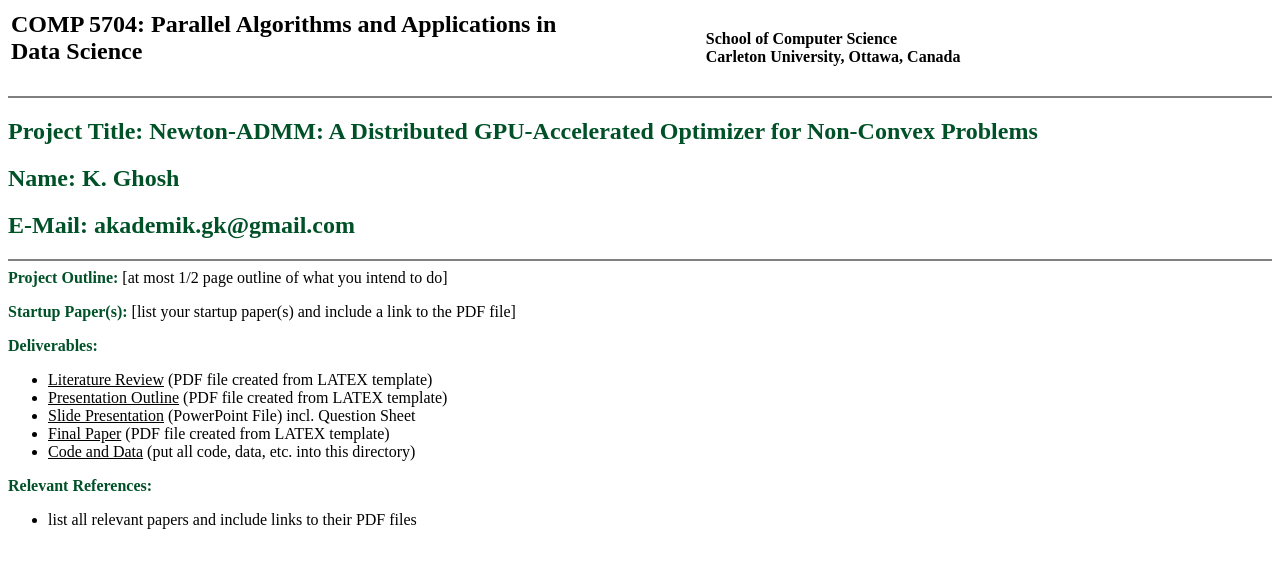
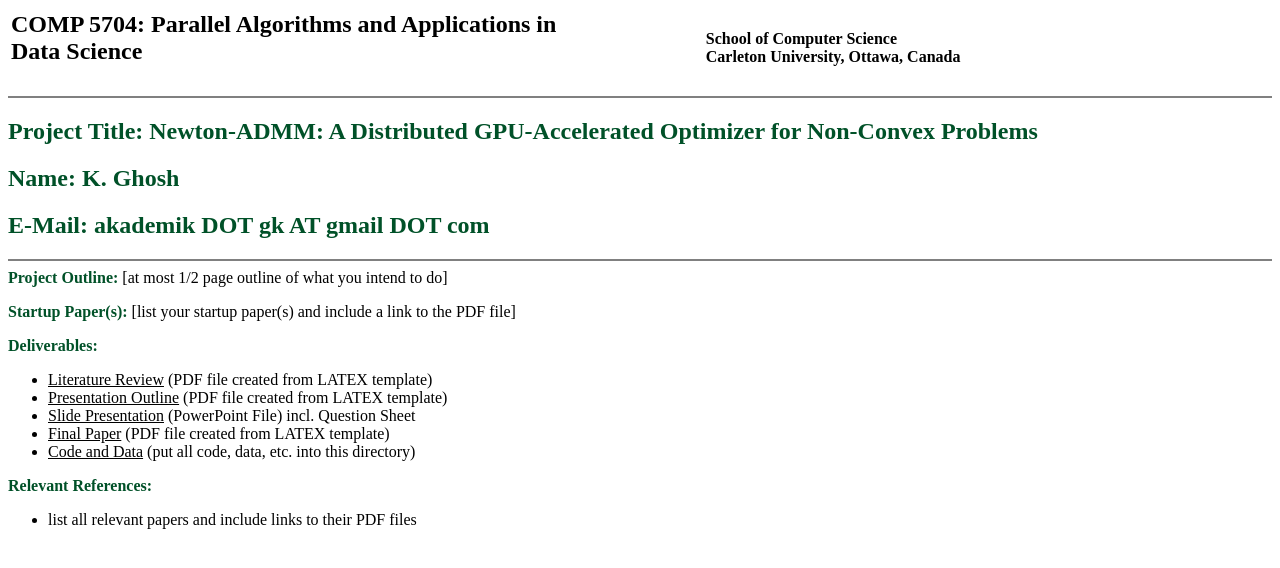
Before and after one commit to kghoshg/kghoshg.github.io, a plain HTML site: page index.htm in a window 1280 px wide. Drawn offline with Linux system fonts and the light colour scheme.

Commit message:
adding code and data folder and changed email

```diff
--- a/index.htm
+++ b/index.htm
@@ -33,7 +33,7 @@ Optimizer for Non-Convex Problems</font></font></h2>
 
 <h2><font><font color="#005128">Name: K. Ghosh</font></font></h2>
 
-<h2><font><font color="#005128">E-Mail: akademik.gk@gmail.com</font></font></h2>
+<h2><font><font color="#005128">E-Mail: akademik DOT gk AT gmail DOT com</font></font></h2>
 
 
 
```
